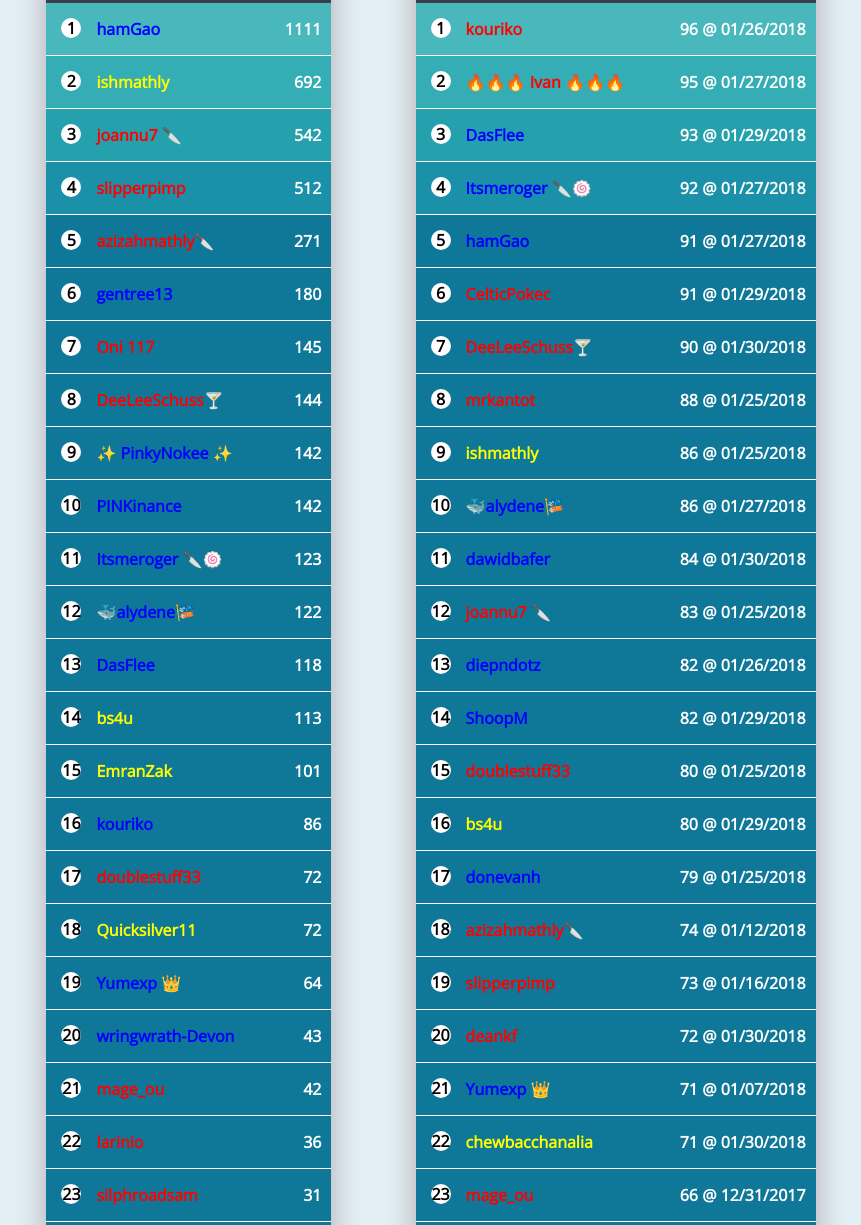
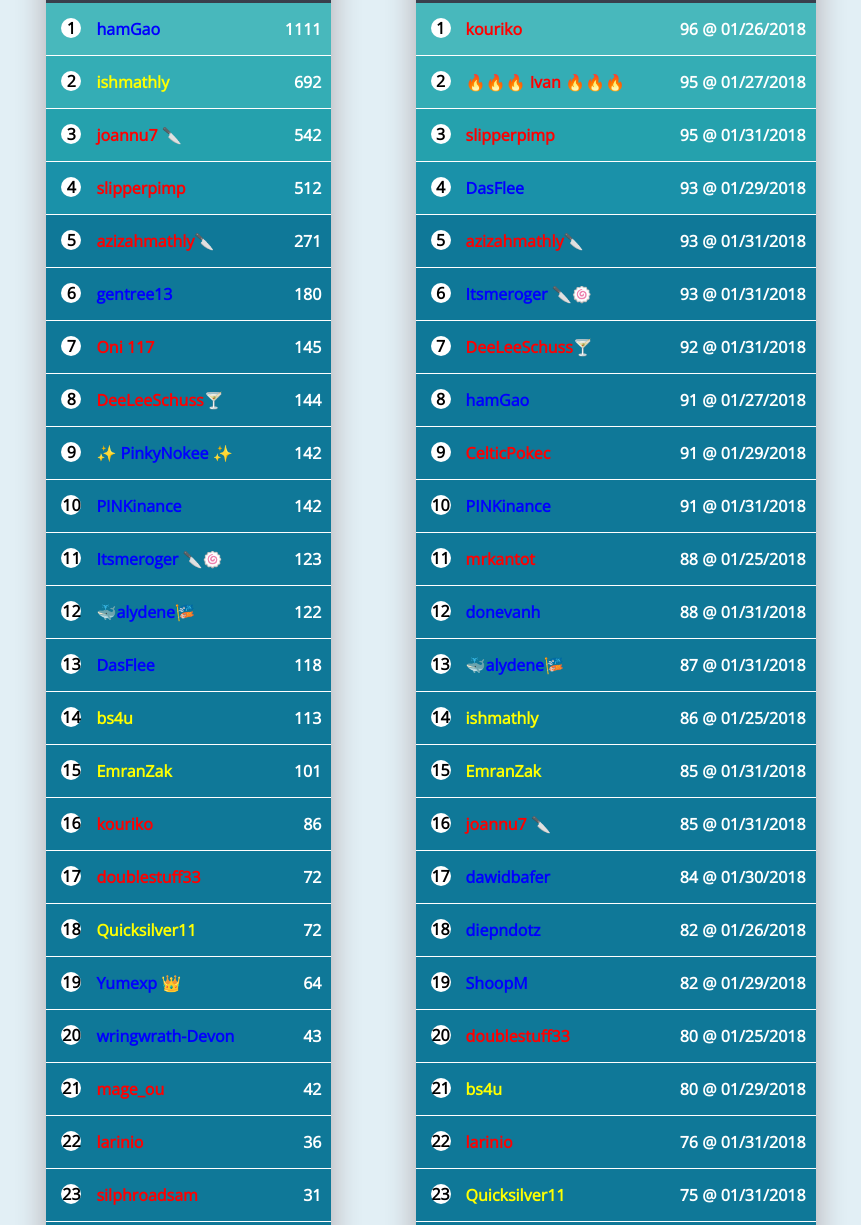
Before and after one commit to itsmeroger/pokeleaderboard2018, a plain HTML site: page index.html in a window 1280 px wide. Shown: the part 75-1300 px from the top of the page, without its empty margins (209-1070 px from the left). Drawn offline with nearby package versions, Linux system fonts and the light colour scheme.

Commit message:
pokedex update

```diff
--- a/index.html
+++ b/index.html
@@ -334,7 +334,7 @@
       <small>101</small>
     </li>
 	<li>
-      <mark class="mystic">kouriko</mark>
+      <mark class="valor">kouriko</mark>
       <small>86</small>
     </li>
     <li>
@@ -394,13 +394,25 @@
       <mark class="valor">🔥🔥🔥 Ivan 🔥🔥🔥</mark>
       <small>95 @ 01/27/2018</small>
     </li>
+	<li>
+      <mark class="valor">slipperpimp</mark>
+      <small>95 @ 01/31/2018</small>
+    </li>
     <li>
       <mark class="mystic">DasFlee</mark>
       <small>93 @ 01/29/2018</small>
     </li>
     <li>
+      <mark class="valor">azizahmathly🔪</mark>
+      <small>93 @ 01/31/2018</small>
+    </li>
+    <li>
       <mark class="mystic">Itsmeroger 🔪🍥</mark>
-      <small>92 @ 01/27/2018</small>
+      <small>93 @ 01/31/2018</small>
+    </li>
+    <li>
+      <mark class="valor">DeeLeeSchuss🍸</mark>
+      <small>92 @ 01/31/2018</small>
     </li>
     <li>
       <mark class="mystic">hamGao</mark>
@@ -411,28 +423,36 @@
       <small>91 @ 01/29/2018</small>
     </li>
     <li>
-      <mark class="valor">DeeLeeSchuss🍸</mark>
-      <small>90 @ 01/30/2018</small>
+      <mark class="mystic">PINKinance</mark>
+      <small>91 @ 01/31/2018</small>
     </li>
     <li>
       <mark class="valor">mrkantot</mark>
       <small>88 @ 01/25/2018</small>
     </li>
     <li>
+      <mark class="mystic">donevanh</mark>
+      <small>88 @ 01/31/2018</small>
+    </li>
+    <li>
+      <mark class="mystic">🐳alydene🎏</mark>
+      <small>87 @ 01/31/2018</small>
+    </li>
+    <li>
       <mark class="instinct">ishmathly</mark>
       <small>86 @ 01/25/2018</small>
     </li>
     <li>
-      <mark class="mystic">🐳alydene🎏</mark>
-      <small>86 @ 01/27/2018</small>
+      <mark class="instinct">EmranZak</mark>
+      <small>85 @ 01/31/2018</small>
+    </li>
+    <li>
+      <mark class="valor">joannu7 🔪</mark>
+      <small>85 @ 01/31/2018</small>
     </li>
     <li>
       <mark class="mystic">dawidbafer</mark>
       <small>84 @ 01/30/2018</small>
-    </li>
-    <li>
-      <mark class="valor">joannu7 🔪</mark>
-      <small>83 @ 01/25/2018</small>
     </li>
     <li>
       <mark class="mystic">diepndotz</mark>
@@ -451,12 +471,12 @@
       <small>80 @ 01/29/2018</small>
     </li>
     <li>
-      <mark class="mystic">donevanh</mark>
-      <small>79 @ 01/25/2018</small>
+      <mark class="valor">larinio</mark>
+      <small>76 @ 01/31/2018</small>
     </li>
     <li>
-      <mark class="valor">azizahmathly🔪</mark>
-      <small>74 @ 01/12/2018</small>
+      <mark class="instinct">Quicksilver11</mark>
+      <small>75 @ 01/31/2018</small>
     </li>
     <li>
       <mark class="valor">slipperpimp</mark>
@@ -479,12 +499,12 @@
       <small>66 @ 12/31/2017</small>
     </li>
     <li>
+      <mark class="mystic">wringwrath-Devon</mark>
+      <small>61 @ 01/31/2018</small>
+    </li>
+    <li>
       <mark class="instinct">Gooseman87 - Randy</mark>
       <small>57 @ 01/25/2018</small>
-    </li>
-    <li>
-      <mark class="mystic">wringwrath-Devon</mark>
-      <small>41 @ 01/15/2018</small>
     </li>
   </ol>
 </div>
```
